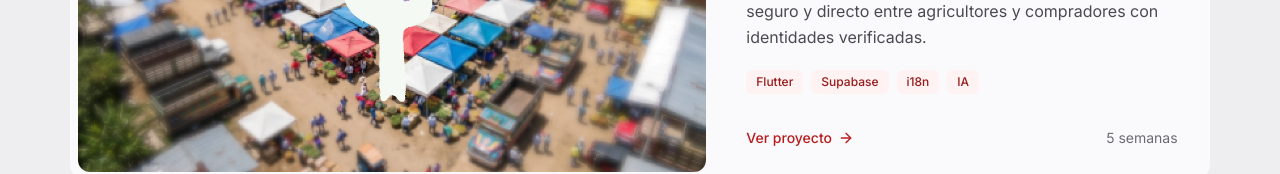
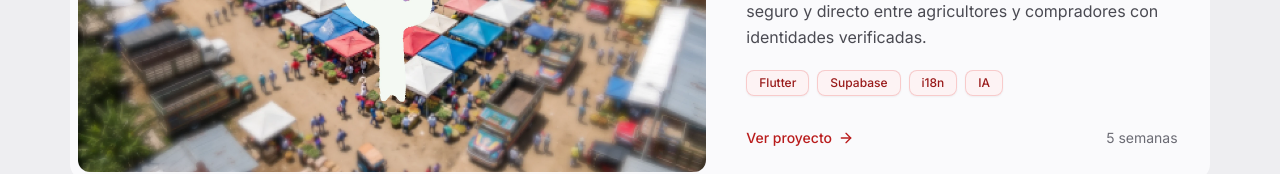
Before and after one commit to Xander-JS/portafolio, a Next.js app: page /projects in a window 1280 px wide. Shown: the part 625-799 px from the top of the page. Built offline with nearby package versions, Linux system fonts and the light colour scheme.

Commit message:
limpiar estilos del componente Tag removiendo viñetas y marcadores de lista

```diff
--- a/components/atoms/Tag.tsx
+++ b/components/atoms/Tag.tsx
@@ -1,3 +1,9 @@
-export function Tag({ children }: { children: string }) {
-  return <li className="rounded-md bg-primary-soft px-2.5 py-1 text-xs font-medium text-primary-soft-ink">{children}</li>;
+export function Tag({ children, className = "" }: { children: string; className?: string }) {
+  return (
+    <li
+      className={`list-none marker:hidden before:hidden after:hidden inline-flex items-center rounded-lg border border-primary/20 bg-primary-soft/80 px-3 py-1 font-sans text-xs font-medium text-primary-soft-ink shadow-xs backdrop-blur-xs transition-colors hover:border-primary/40 dark:border-primary/30 dark:bg-primary-soft/40 dark:text-primary-300 ${className}`}
+    >
+      {children}
+    </li>
+  );
 }
```
